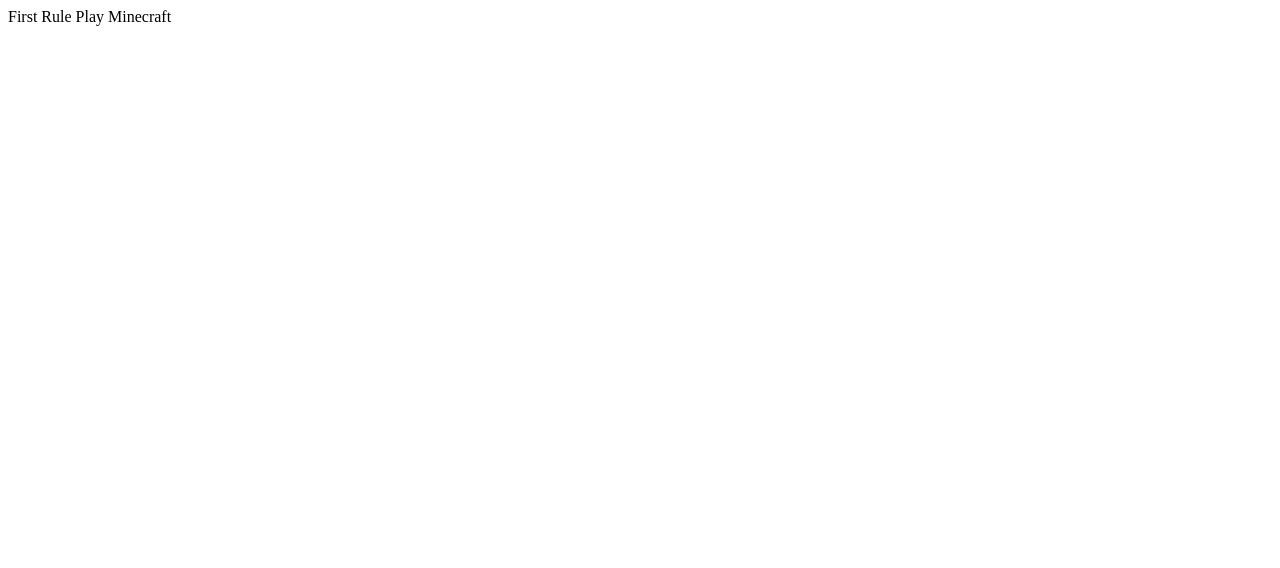
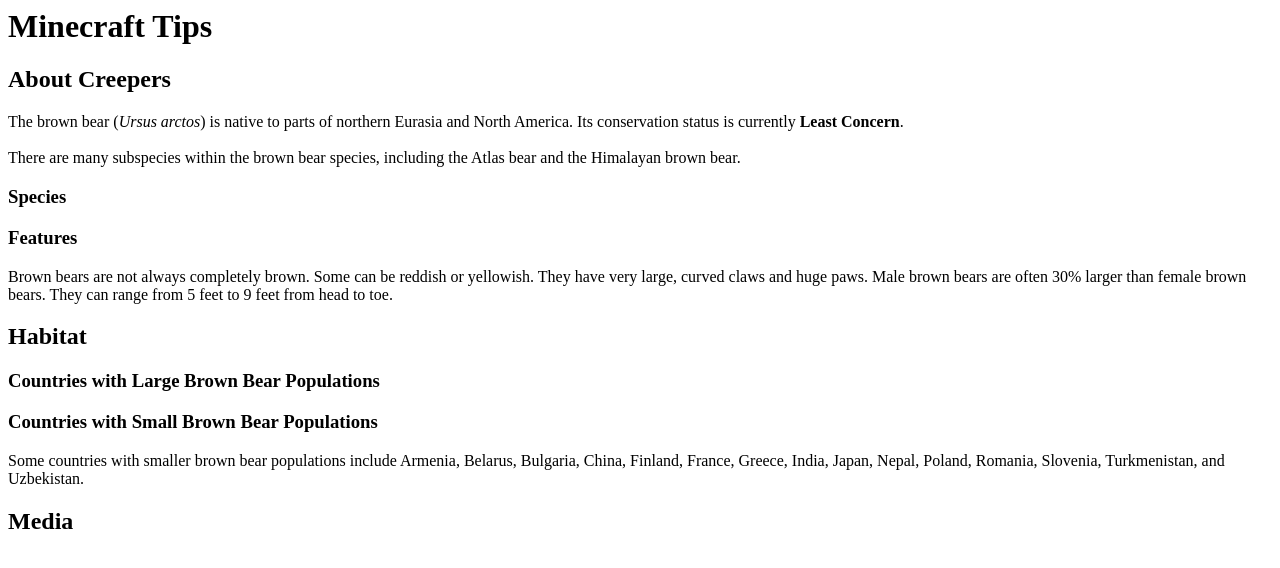
Before and after one commit to Sauliukas/MinecraftTip, a plain HTML site: page index.html in a window 1280 px wide. Drawn offline with Linux system fonts and the light colour scheme.

Commit message:
Update index.html

```diff
--- a/index.html
+++ b/index.html
@@ -1 +1,19 @@
-First Rule Play Minecraft
+<body>
+  <h1>Minecraft Tips</h1>
+  <div id="introduction">
+    <h2>About Creepers</h2>
+    <p>The brown bear (<em>Ursus arctos</em>) is native to parts of northern Eurasia and North America. Its conservation status is currently <strong>Least Concern</strong>. <br><br> There are many subspecies within the brown bear species, including the Atlas bear and the Himalayan brown bear.</p>
+    <h3>Species</h3>
+    <h3>Features</h3>
+    <p>Brown bears are not always completely brown. Some can be reddish or yellowish. They have very large, curved claws and huge paws. Male brown bears are often 30% larger than female brown bears. They can range from 5 feet to 9 feet from head to toe.</p>
+  </div>
+  <div id="habitat">
+    <h2>Habitat</h2>
+    <h3>Countries with Large Brown Bear Populations</h3>
+    <h3>Countries with Small Brown Bear Populations</h3>
+    <p>Some countries with smaller brown bear populations include Armenia, Belarus, Bulgaria, China, Finland, France, Greece, India, Japan, Nepal, Poland, Romania, Slovenia, Turkmenistan, and Uzbekistan.</p>
+  </div>
+  <div id="media">
+    <h2>Media</h2>
+  </div>
+</body>
```
